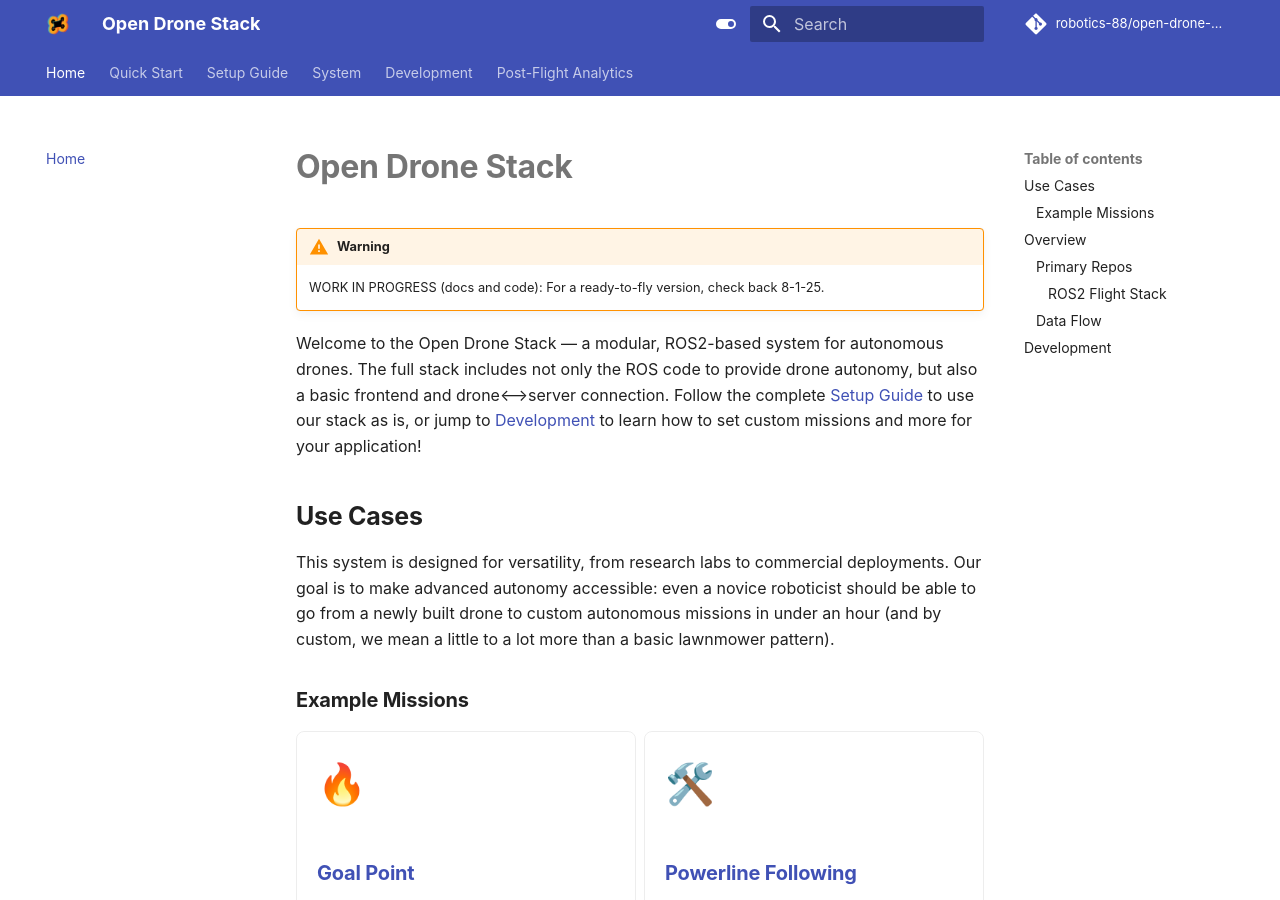
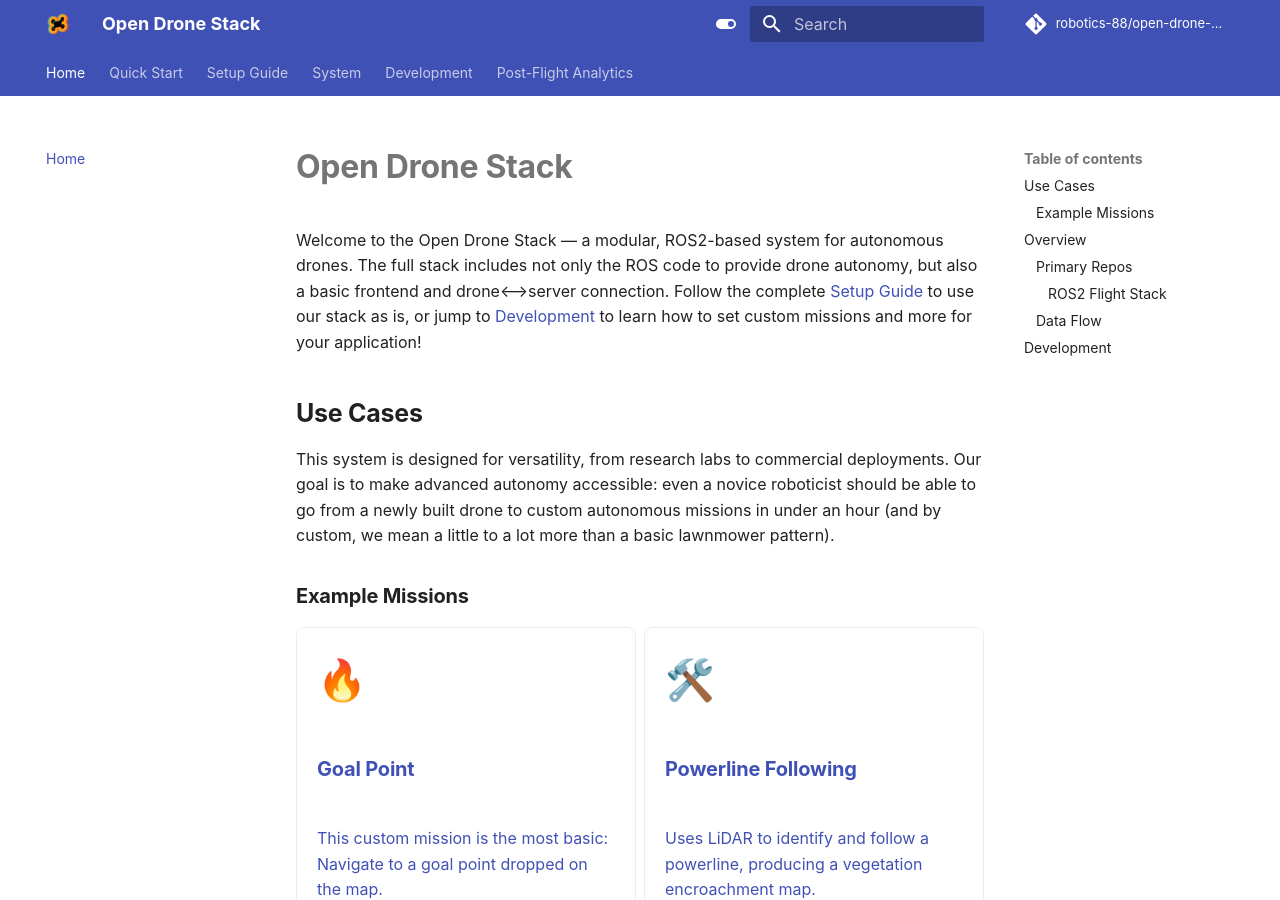
Before and after one commit to robotics-88/open-drone-docs, an MkDocs documentation site: the page built from docs/index.md, in a window 1280 px wide and 900 px high. Built offline with MkDocs 1.6.1 and Material for MkDocs 9.7.7, drawn with Linux system fonts in a browser that asks for light colours; some web fonts are replaced; comment, search, counter and statistics services are not loaded.

Commit message:
Removed outdated warning, docs now up to date

```diff
--- a/docs/index.md
+++ b/docs/index.md
@@ -1,7 +1,4 @@
 # Open Drone Stack
-
-!!! warning
-    WORK IN PROGRESS (docs and code): For a ready-to-fly version, check back 8-1-25.
 
 Welcome to the Open Drone Stack — a modular, ROS2-based system for autonomous drones. The full stack includes not only the ROS code to provide drone autonomy, but also a basic frontend and drone<-->server connection. Follow the complete [Setup Guide](setup/index.md) to use our stack as is, or jump to [Development](development/index.md) to learn how to set custom missions and more for your application!
 
```
